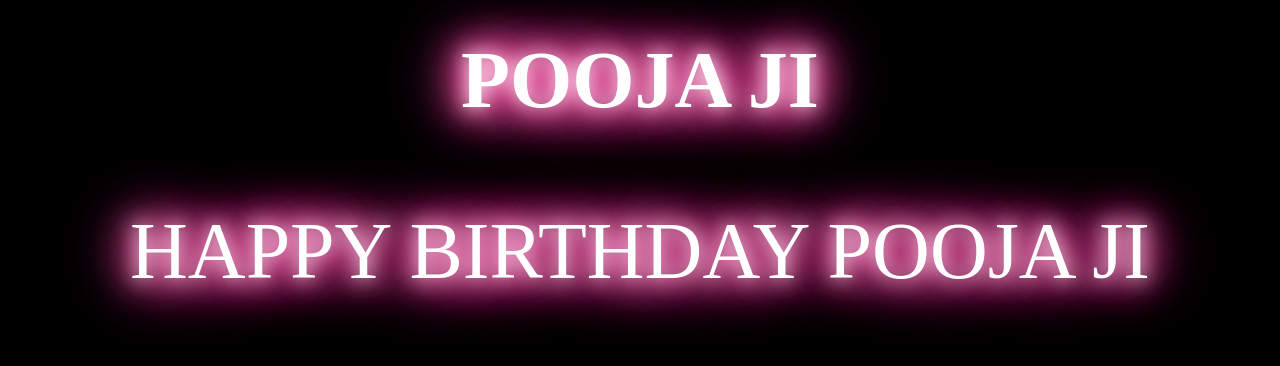
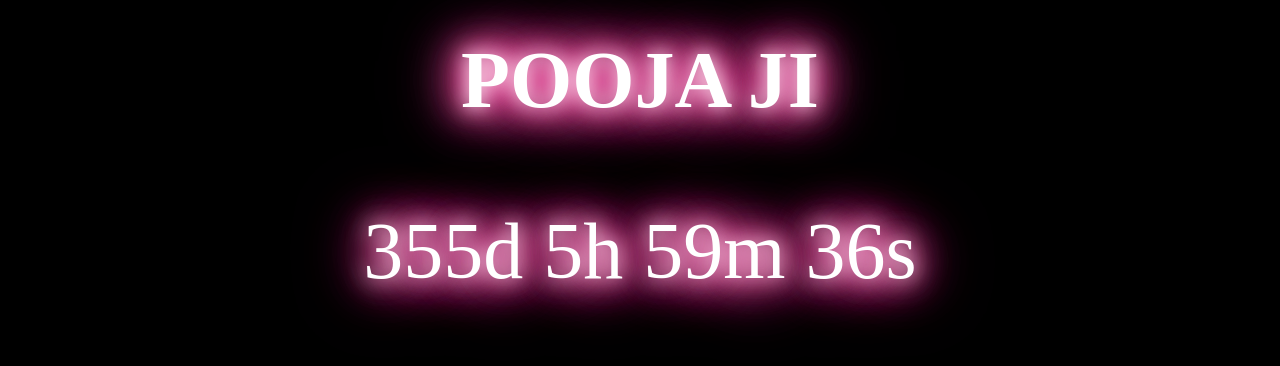
Before and after one commit to AEAANANDSHAW/pkj, a plain HTML site: page index.html in a window 1280 px wide. Shown: the part 402-768 px from the top of the page. Drawn offline with Linux system fonts and the light colour scheme.

Commit message:
Update index.html

```diff
--- a/index.html
+++ b/index.html
@@ -35,7 +35,7 @@ p {
 <h1 class="glow">POOJA JI</h1>
 <p id="demo" class="glow"></p>
 <script>
-var deadline = new Date("Aug 21, 2019 00:00:00").getTime();
+var deadline = new Date("Aug 21, 2020 00:00:00").getTime();
 var x = setInterval(function() {
 var now = new Date().getTime();
 var t = deadline - now;
```
